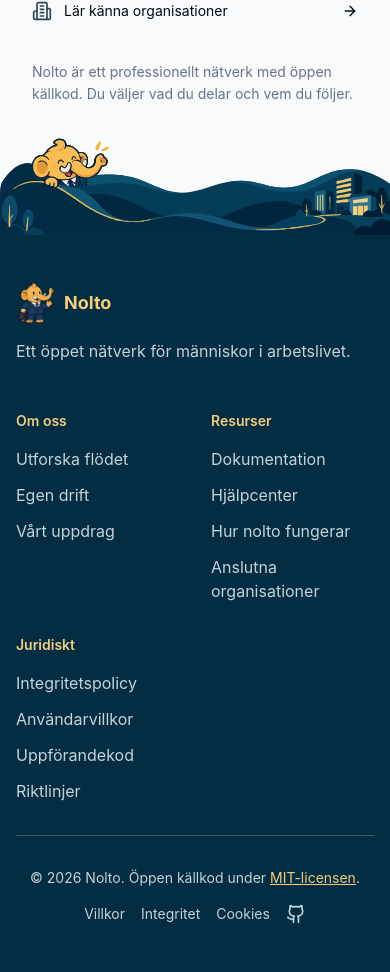
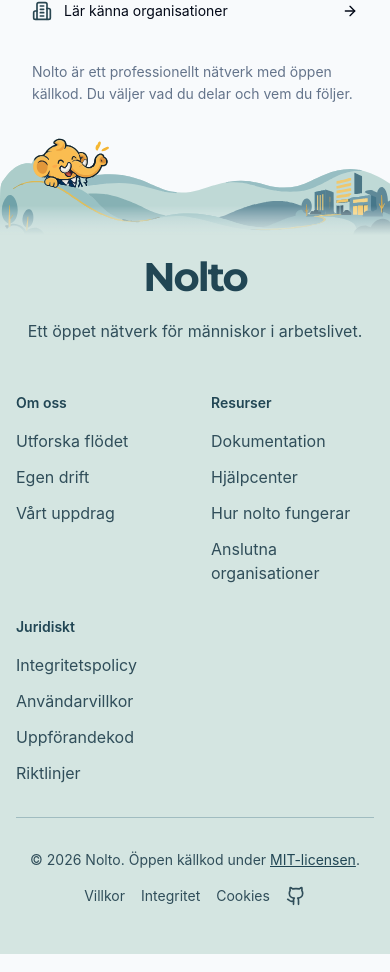
Before and after one commit to Jtensetti/fediverse-career-nexus, a React (Vite) app: page /feed in a window 390 px wide. Shown: the part 1171-2143 px from the top of the page. Built offline with nearby package versions, Linux system fonts and the light colour scheme; no server answers; the database is empty; a web font is replaced by a local one.

Commit message:
Blend public landscapes behind content and add day/night palettes

```diff
--- a/src/components/homepage/UnauthenticatedHomepage.tsx
+++ b/src/components/homepage/UnauthenticatedHomepage.tsx
@@ -10,6 +10,9 @@ export default function UnauthenticatedHomepage() {
   const sv = i18n.language.startsWith("sv");
   return <div className="nolto-home">
     <section className="home-hero">
+      <div className="home-hero-landscape" aria-hidden="true">
+        <PublicArtwork placement="header" />
+      </div>
       <div className="home-container home-hero-copy">
         <div className="home-intro">
           <p className="home-eyebrow">{sv ? "DITT PROFESSIONELLA NÄTVERK" : "YOUR PROFESSIONAL NETWORK"}</p>
@@ -22,7 +25,6 @@ export default function UnauthenticatedHomepage() {
           <p className="home-footnote">{sv ? "Titta in. Du behöver inget konto för att läsa." : "Take a look. You don’t need an account to read."}</p>
         </div>
       </div>
-      <PublicArtwork placement="header" />
     </section>
 
     <div className="home-values home-container" aria-label={sv ? "Det Nolto står för" : "What Nolto stands for"}>
--- a/src/components/homepage/homepage.css
+++ b/src/components/homepage/homepage.css
@@ -1,19 +1,28 @@
 .home-container { width: min(100% - 4rem, 1200px); margin-inline: auto; }
-.home-hero { color: hsl(var(--foreground)); }
-.home-hero-copy { padding-block: 4rem 2.5rem; text-align: center; }
+.public-homepage { --hero-sky: #e2eeeb; --hero-ink: #163f4d; --hero-muted: #315662; }
+.dark .public-homepage { --hero-sky: #0e506d; --hero-ink: #f6f9fa; --hero-muted: #d7e6ea; }
+.public-homepage > .public-header { position: relative; z-index: 10; background: transparent; border-color: transparent; color: var(--hero-ink); }
+.public-homepage > .public-header nav.hidden a { color: var(--hero-muted); }
+.public-homepage > .public-header .font-display { color: var(--hero-ink); }
+.home-hero { position: relative; isolation: isolate; margin-top: -5rem; color: var(--hero-ink); }
+.home-hero-landscape { position: absolute; z-index: -1; inset: 0; display: flex; flex-direction: column; pointer-events: none; }
+.home-hero-landscape::before { content: ""; flex: 1; background: var(--hero-sky); }
+.home-hero-landscape .public-artwork { flex-shrink: 0; margin-top: -2rem; mask-image: linear-gradient(transparent, #000 2rem); }
+.home-hero-copy { position: relative; padding-block: 9rem clamp(11rem, 17vw, 22rem); text-align: center; }
+.home-intro { max-width: 42rem; margin-inline: auto; }
 .home-hero .home-actions { justify-content: center; }
 .home-eyebrow { font-size: .7rem; line-height: 1.5; font-weight: 600; letter-spacing: .16em; margin-bottom: 1.5rem; }
-.home-intro .home-eyebrow { color: hsl(var(--muted-foreground)); }
-.home-intro h1 { font-family: Montserrat, sans-serif; font-size: clamp(3.2rem, 5.5vw, 5.1rem); line-height: 1.07; letter-spacing: -.065em; font-weight: 700; }
-.home-intro h1 span { color: #99651c; }
+.home-intro .home-eyebrow { color: var(--hero-muted); }
+.home-intro h1 { font-family: Montserrat, sans-serif; font-size: clamp(3.2rem, 5vw, 4.8rem); line-height: 1.07; letter-spacing: -.055em; font-weight: 700; }
+.home-intro h1 span { display: block; color: #855716; }
 .dark .home-intro h1 span { color: #efbf68; }
-.home-lead { font-size: 1.125rem; line-height: 1.8; max-width: 37rem; margin: 1.8rem auto 0; color: hsl(var(--muted-foreground)); }
+.home-lead { font-size: 1.0625rem; line-height: 1.75; max-width: 29rem; margin: 1.5rem auto 0; color: var(--hero-muted); }
 .home-actions { display: flex; align-items: center; flex-wrap: wrap; gap: 1.5rem; margin-top: 2rem; }
 .nolto-home .home-join { border-radius: 999px; background: #efbf68; color: #213b45; padding-inline: 1.75rem; height: 3.25rem; font-size: .95rem; }
 .nolto-home .home-join:hover { background: #f4cd88; }
 .home-explore { display: inline-flex; align-items: center; gap: .65rem; font-size: .9rem; font-weight: 500; padding-block: .75rem; text-underline-offset: .4rem; }
 .home-explore:hover { text-decoration: underline; }
-.home-footnote { font-size: .75rem; color: hsl(var(--muted-foreground)); margin-top: 1.4rem; }
+.home-footnote { font-size: .75rem; color: var(--hero-muted); margin-top: 1.4rem; }
 .home-product { transform: rotate(2deg); background: hsl(var(--background)); color: hsl(var(--foreground)); border: 7px solid #456470; border-radius: 1.1rem; box-shadow: 0 24px 60px #102b3640; overflow: hidden; }
 .home-product-label { display: flex; justify-content: space-between; gap: 1rem; align-items: center; padding: 1rem 1.5rem; border-bottom: 1px solid hsl(var(--border)); font-size: .65rem; color: hsl(var(--muted-foreground)); }
 .home-product-label span:first-child { font: 700 1.1rem Montserrat, sans-serif; color: hsl(var(--primary)); }
@@ -52,7 +61,9 @@
 }
 @media (max-width: 767px) {
   .home-container { width: calc(100% - 2.5rem); }
-  .home-hero-copy { padding-block: 3rem 2rem; }
+  .home-hero-copy { padding-block: 8rem calc(25vw + 2rem); }
+  .home-intro { max-width: 33rem; }
+  .home-hero .home-actions { gap: .75rem 1.5rem; }
   .home-intro h1 { font-size: clamp(2.8rem, 12vw, 4rem); }
   .home-lead { font-size: 1rem; }
   .home-product { transform: none; }
--- a/src/components/layout/Footer.tsx
+++ b/src/components/layout/Footer.tsx
@@ -11,22 +11,30 @@ const Footer = () => {
   const sv = i18n.language.startsWith("sv");
   const { user, loading } = useAuth();
   const isPublic = !loading && !user;
+  const brand = (
+    <>
+      <div className="site-footer-wordmark flex items-center gap-2 mb-4">
+        {!isPublic && <img src="/brand/mascot.webp" alt="" width="40" height="40" className="h-10 w-10 object-contain" />}
+        <h3 className="text-lg font-bold text-primary">Nolto</h3>
+      </div>
+      <p className="text-muted-foreground mb-4">
+        {t("footer.tagline", "A professional social network built on the ActivityPub federation protocol.")}
+      </p>
+    </>
+  );
 
   return (
     <footer className={`site-footer${isPublic ? " site-footer-public" : ""}`}>
-      {isPublic && <PublicArtwork placement="footer" />}
+      {isPublic && <>
+        <div className="site-footer-landscape" aria-hidden="true">
+          <div className="site-footer-artwork"><PublicArtwork placement="footer" /></div>
+        </div>
+        <div className="site-footer-intro">{brand}</div>
+      </>}
       <div className="site-footer-links">
         <div className="container mx-auto px-4 py-12">
-          <div className="grid md:grid-cols-4 gap-8">
-            <div className="col-span-1">
-              <div className="flex items-center gap-2 mb-4">
-                <img src="/brand/mascot.webp" alt="" width="40" height="40" className="h-10 w-10 object-contain" />
-                <h3 className="text-lg font-bold text-primary">Nolto</h3>
-              </div>
-              <p className="text-muted-foreground mb-4">
-                {t("footer.tagline", "A professional social network built on the ActivityPub federation protocol.")}
-              </p>
-            </div>
+          <div className={isPublic ? "site-footer-public-nav" : "grid md:grid-cols-4 gap-8"}>
+            {!isPublic && <div className="col-span-1">{brand}</div>}
 
             <div className="md:col-span-3 grid grid-cols-2 sm:grid-cols-3 gap-8">
               <div>
--- a/src/components/layout/PublicArtwork.tsx
+++ b/src/components/layout/PublicArtwork.tsx
@@ -9,7 +9,7 @@ export default function PublicArtwork({ placement }: PublicArtworkProps) {
     <img
       src={`/brand/${placement}.svg`}
       width="2048"
-      height={placement === "header" ? 516 : 512}
+      height={placement === "header" ? 516 : 508}
       alt=""
       aria-hidden="true"
       draggable={false}
--- a/src/components/layout/footer.css
+++ b/src/components/layout/footer.css
@@ -7,23 +7,71 @@
 }
 
 .site-footer-public {
+  --footer-ground: #d4e5e1;
+  --primary: 197 43% 23%;
+  --secondary: 197 43% 23%;
+  --muted-foreground: 197 31% 27%;
+  --border: 187 20% 69%;
+  position: relative;
+  isolation: isolate;
   border-top: 0;
+  color: #163f4d;
 }
 
-.site-footer-public .public-artwork {
-  margin-bottom: -1px;
-}
-
-.site-footer-public .site-footer-links {
+.dark .site-footer-public {
+  --footer-ground: #032d42;
   --primary: 40 84% 72%;
   --secondary: 40 84% 72%;
   --muted-foreground: 197 22% 81%;
   --border: 197 30% 32%;
   color: #f6f9fa;
-  background: #032d42;
 }
 
+.site-footer-landscape {
+  position: absolute;
+  z-index: -1;
+  inset: 0;
+  display: flex;
+  flex-direction: column;
+  pointer-events: none;
+}
+
+.site-footer-artwork {
+  flex-shrink: 0;
+  background: linear-gradient(transparent 65%, var(--footer-ground));
+}
+
+.site-footer-artwork .public-artwork {
+  mask-image: linear-gradient(#000 70%, transparent);
+}
+
+.site-footer-landscape::after {
+  content: "";
+  flex: 1;
+  margin-top: -1px;
+  background: var(--footer-ground);
+}
+
+.site-footer-intro {
+  min-height: clamp(14rem, 21vw, 24rem);
+  max-width: 28rem;
+  margin-inline: auto;
+  padding: clamp(2rem, 3.5vw, 4rem) 1.5rem 2rem;
+  text-align: center;
+}
+
+.site-footer-intro .site-footer-wordmark { justify-content: center; }
+.site-footer-intro h3 { font: 700 2.5rem Montserrat, sans-serif; letter-spacing: -.05em; }
+.site-footer-intro p { line-height: 1.75; }
+.site-footer-public .site-footer-links { background: transparent; }
+.site-footer-public-nav { max-width: 56rem; margin-inline: auto; }
+
 .site-footer-public a:focus-visible {
-  outline: 2px solid #efbf68;
+  outline: 2px solid currentColor;
   outline-offset: 5px;
 }
+
+@media (max-width: 767px) {
+  .site-footer-intro { padding-top: calc(25vw + 1rem); min-height: 0; padding-bottom: 0; }
+  .site-footer-public .site-footer-links > .container { padding-top: 2rem; }
+}
--- a/src/components/layout/public-artwork.css
+++ b/src/components/layout/public-artwork.css
@@ -4,4 +4,10 @@
   height: auto;
   pointer-events: none;
   user-select: none;
+  color-scheme: light;
 }
+
+/* Embedded SVG media queries follow the selected page theme. */
+.dark .public-artwork {
+  color-scheme: dark;
+}
--- a/src/pages/Index.tsx
+++ b/src/pages/Index.tsx
@@ -41,7 +41,7 @@ export default function Index() {
   }
 
   return (
-    <div className="min-h-screen flex flex-col">
+    <div className="public-homepage min-h-screen flex flex-col">
       <SEOHead
         title={sv ? "Ett öppnare arbetsliv" : "A more open working life"}
         description={sv ? "Möt människor, dela det du kan och hitta din nästa möjlighet. Utforska Noltos offentliga flöde utan konto." : "Meet people, share what you know and find your next opportunity. Explore Nolto’s public feed without an account."}
```
Also changed, not shown: public/brand/footer.svg, public/brand/header.svg, 1 other file (tests, documents, lock files or other folders).
